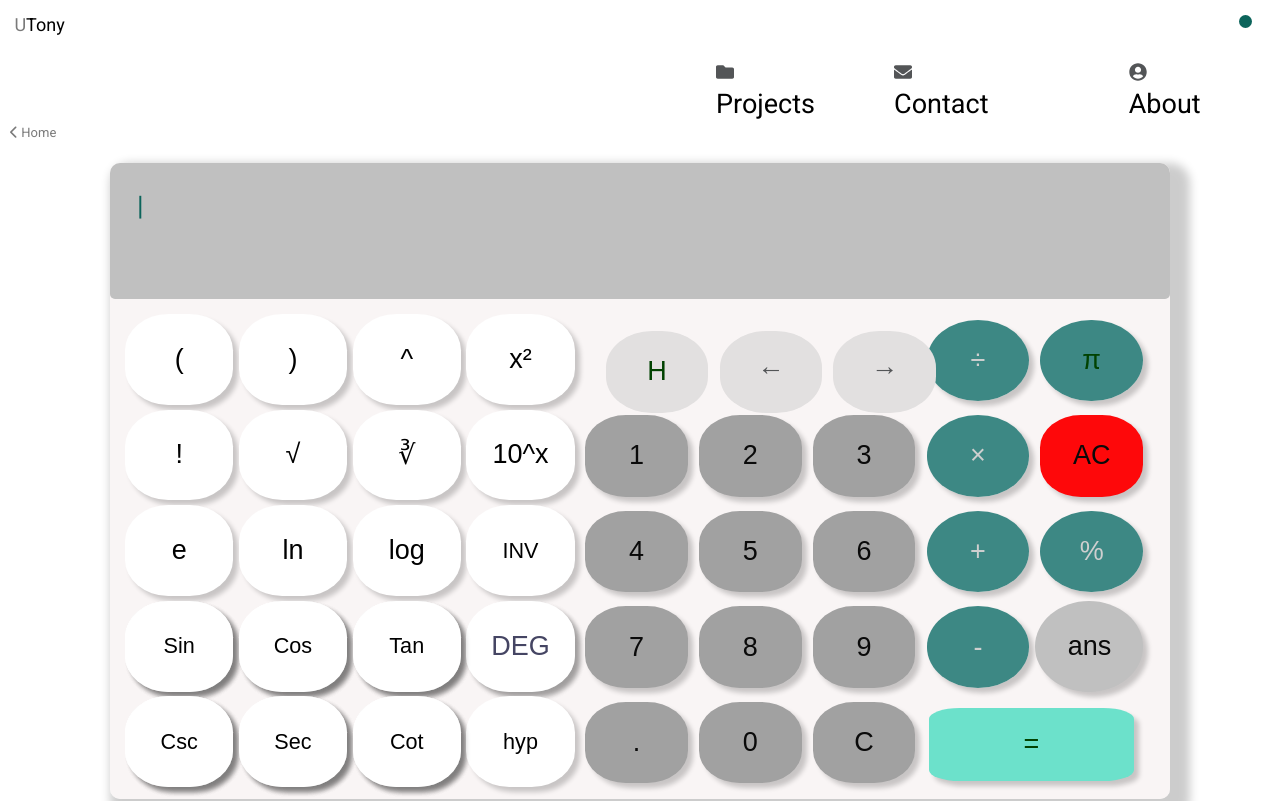
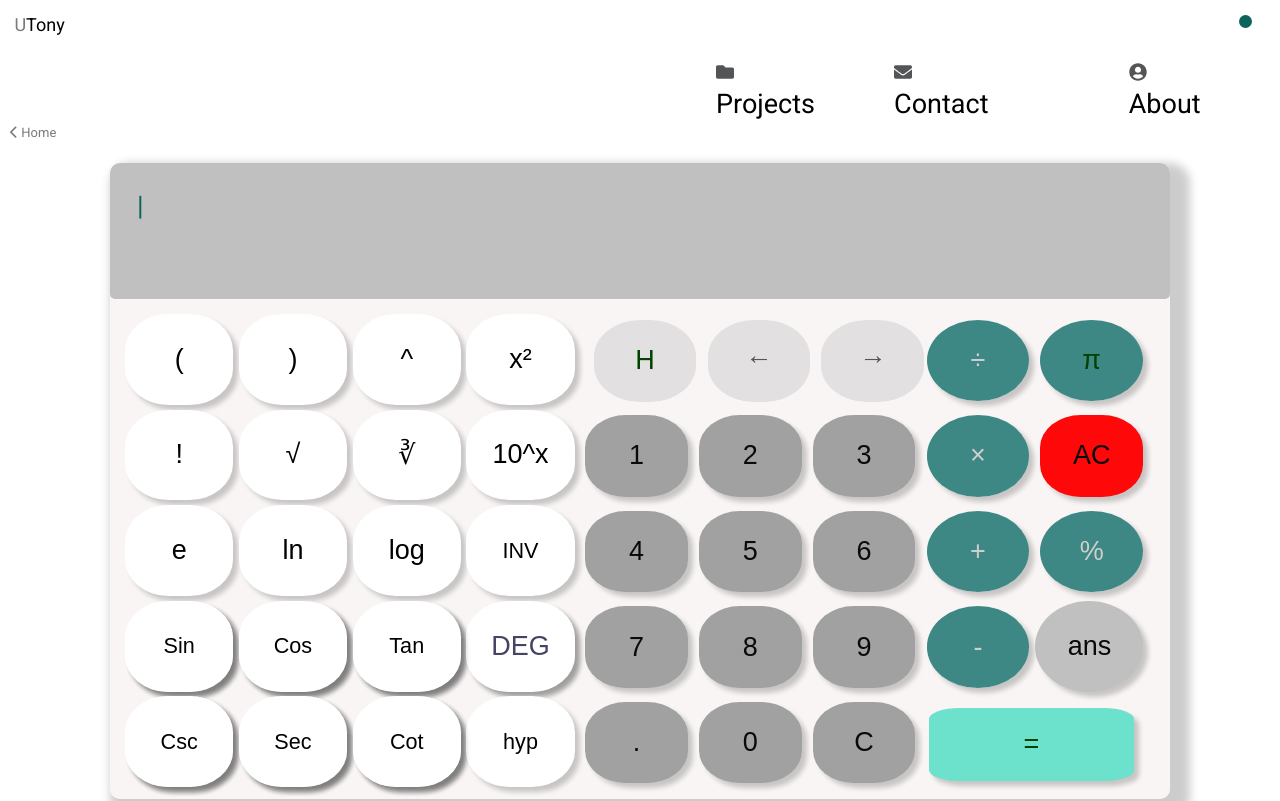
Before and after one commit to UtonyDev/utony-portfolio, a React (Vite) app: page /utonycalc in a window 1280 px wide. Shown: the top 801 px of the page. Built offline with nearby package versions, Linux system fonts and the light colour scheme.

Commit message:
Made UI adjustments to the hompage and Calc

```diff
--- a/src/App.css
+++ b/src/App.css
@@ -33,7 +33,7 @@ body[data-theme = 'dark'] {
    --menuCard: rgba(10, 10, 10, 0.8);
    --menuBar: #080808;
    --cardClr: rgba(22, 27, 34, 0.7);
-   --aquamFont: #2AB79F;
+   --aquamFont: #3FCABA;
    --aquamWeight: 100;
    --grey: #C9C9C9;
    --svgBackClr: #0A0E14;
@@ -295,12 +295,10 @@ svg {
    padding-top: 30vh;
    padding-bottom: 2vh ;
 }
-p {
+
+ .con {
    padding: 0.5em;
    margin: 0.5em;
-}
-
- .con {
    border-radius: 0.5em;
    box-shadow: 0px 2px 4px rgba(0,0,0,0.5) ;
    background-color: var(--cardClr);
--- a/src/Pages/utonycalc/utonycalc.css
+++ b/src/Pages/utonycalc/utonycalc.css
@@ -136,10 +136,14 @@
     .enteredExpression {
       font-size: 150%;
       color: #0C645B;
+      padding: 0.5em;
+      margin: 0.5em;
     }
     .preciseResult {
       font-size: 150%;
       color: #e2e0e0;
+      padding: 0.5em;
+      margin: 0.5em;
     }
 
 
@@ -510,6 +514,9 @@
       height: 85% !important;
       width: 90% !important;
       margin-left: 0% !important;
+      position: relative;
+      top: 18.5% !important;
+      left:9.5%;
     }
 
     .chevUp {
```
